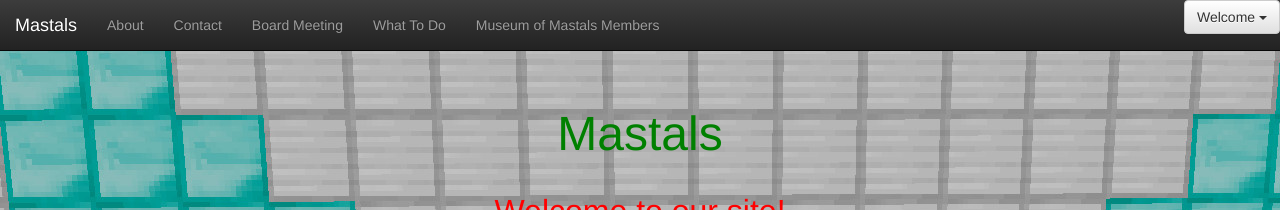
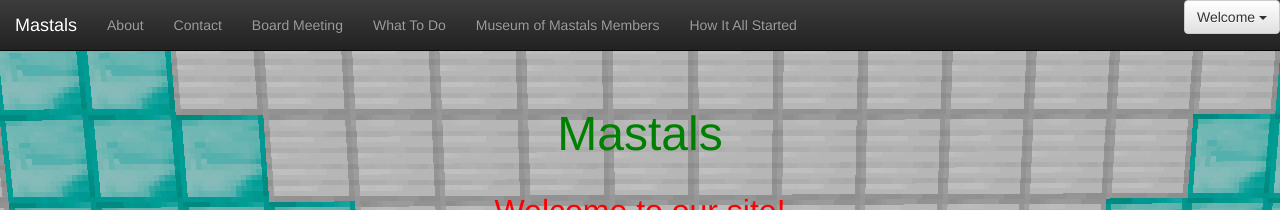
Before and after one commit to mastals/mastals.github.io, a Jekyll site: the page built from index.html, in a window 1280 px wide. Shown: the top 210 px of the page. Built offline with Jekyll 4.4.1, drawn with Linux system fonts in a browser that asks for light colours.

Commit message:
Update default.html

```diff
--- a/_layouts/default.html
+++ b/_layouts/default.html
@@ -34,6 +34,7 @@
             <li><a href="/board-meetings/">Board Meeting</a></li>
             <li><a href="/what-to-do/">What To Do</a></li>
             <li><a href="/museum-of-mastals-members/">Museum of Mastals Members</a></li>
+            <li><a href="/How-It-All-Started/">How It All Started</a></li>
           </ul>
 
           <div class="dropdown nav navbar-nav navbar-right pt2">
```
